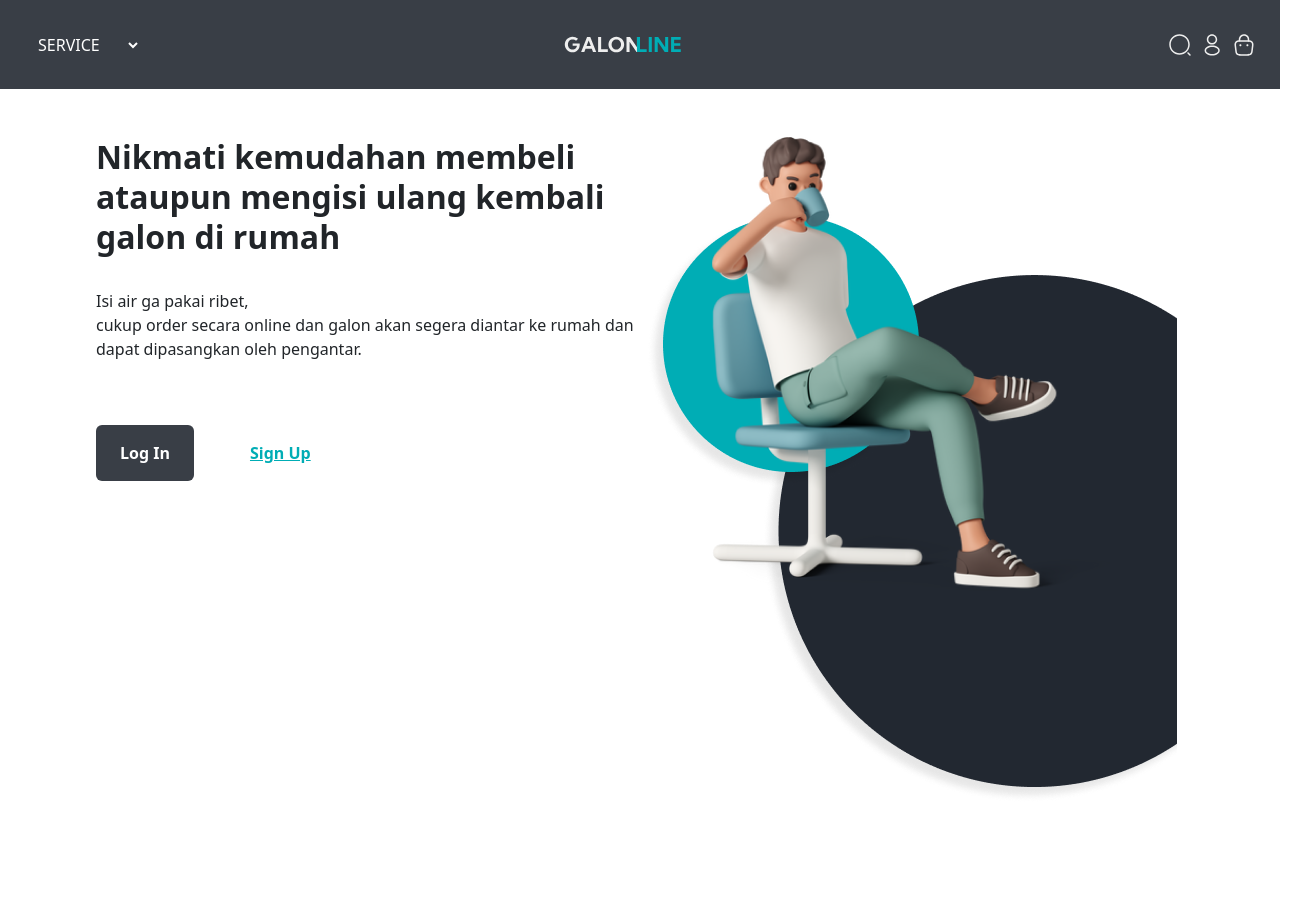
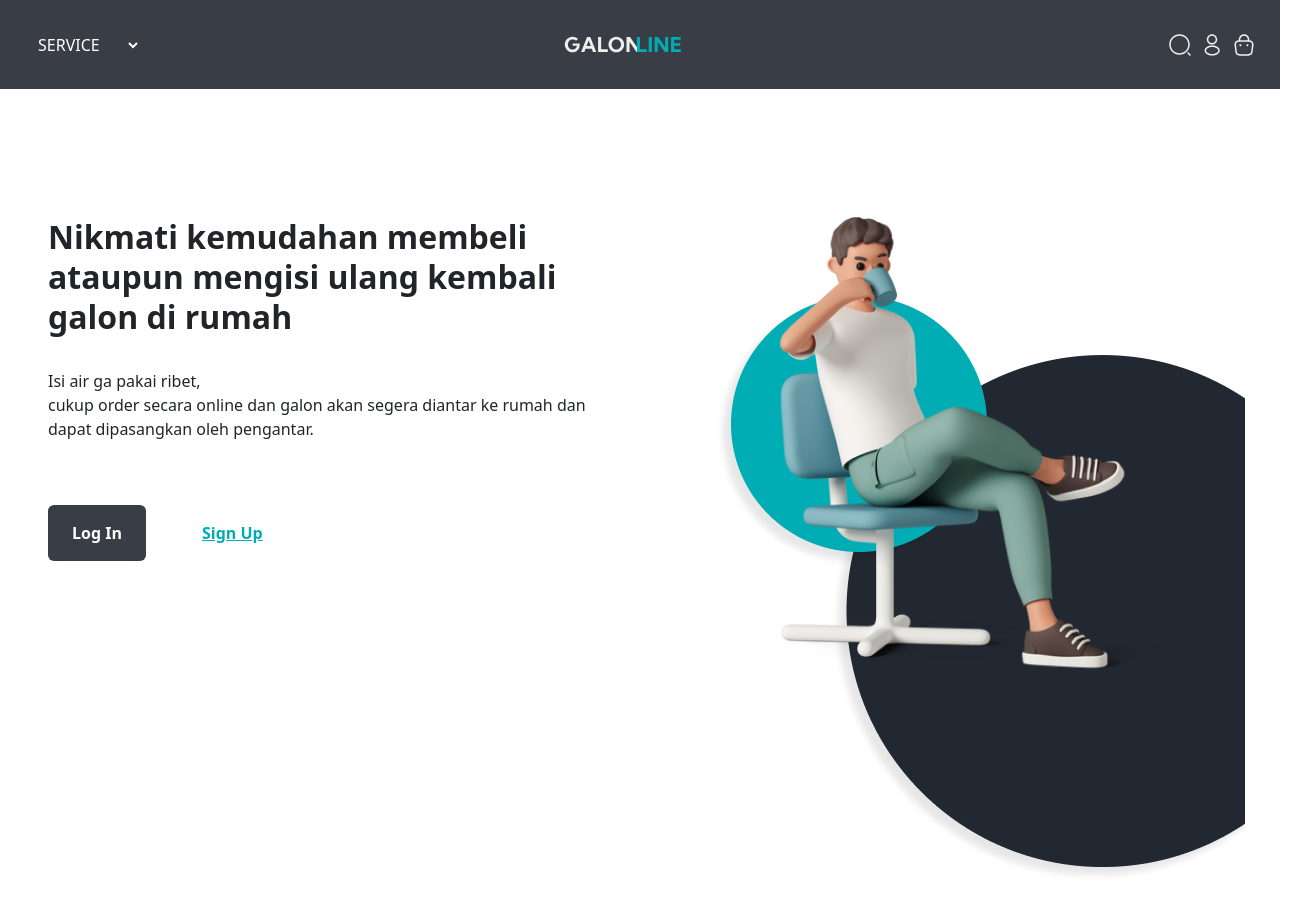
Before and after one commit to Maxainn21/galonline, a React (Create React App) app: page /home in a window 1280 px wide. Shown: the top 914 px of the page, 1312 px wide, since content can reach past the window. Before the commit the page ends 884 px from the top, so only its background shows below. Built offline with nearby package versions, Linux system fonts and the light colour scheme.

Commit message:
mada kontol

```diff
--- a/src/parts/Hero.js
+++ b/src/parts/Hero.js
@@ -4,20 +4,20 @@ import { Link } from 'react-router-dom';
 export default function Hero() {
   return (
     <>
-      <div className="mx-auto flex pt-12 pb-16 lg:pb-20 lg:px-24 md:px-16 sm:px-8 px-8 lg:flex-row flex-col">
+      <div className="flex mt-20 pt-12 pb-16 lg:pb-20 -mx-8 sm:px-8 px-8 lg:flex-row flex-col">
         <div className="lg:flex-grow lg:w-1/2 flex flex-col lg:items-start lg:text-left mb-3 md:mb-12 lg:mb-0 items-center">
-          <h1 className="title-font sm:text-[32px] lg:text-[32px] text-4xl mb-8 font-bold sm:leading-tight">
+          <h1 className="mx-5 title-font sm:text-[32px] lg:text-[32px] text-4xl mb-8 font-bold sm:leading-tight">
             Nikmati kemudahan membeli <br /> ataupun mengisi ulang kembali galon
             di rumah
           </h1>
 
-          <p className="">
+          <p className="mx-5">
             Isi air ga pakai ribet, <br />
             cukup order secara online dan galon akan segera diantar ke rumah dan
             dapat dipasangkan oleh pengantar.
           </p>
 
-          <div className="inline-block items-center mt-5 lg:mx-0 lg:flex justify-center lg:space-x-8 md:space-x-2 sm:space-x-3 space-x-0">
+          <div className="inline-block items-center mx-5 mt-5 lg:mx-0 lg:flex justify-center lg:space-x-8 md:space-x-2 sm:space-x-3 space-x-0">
             <Link
               className="bg-[#393E46] no-underline inline-flex font-semibold text-white text-base py-3 px-4 rounded-md mb-4 lg:mb-0 md:mb-0 focus:outline-none hover:shadow-lg"
               to={'/sign-in'}>
@@ -30,7 +30,7 @@ export default function Hero() {
             </Link>
           </div>
         </div>
-        <div className="w-full md:w-1/2 text-center justify-center flex pr-0">
+        <div className="w-full md:w-1/2 text-center justify-center flex -mx-5 ">
           <img id="hero" src="/hisyamduduk.png" alt="" />
         </div>
       </div>
```
